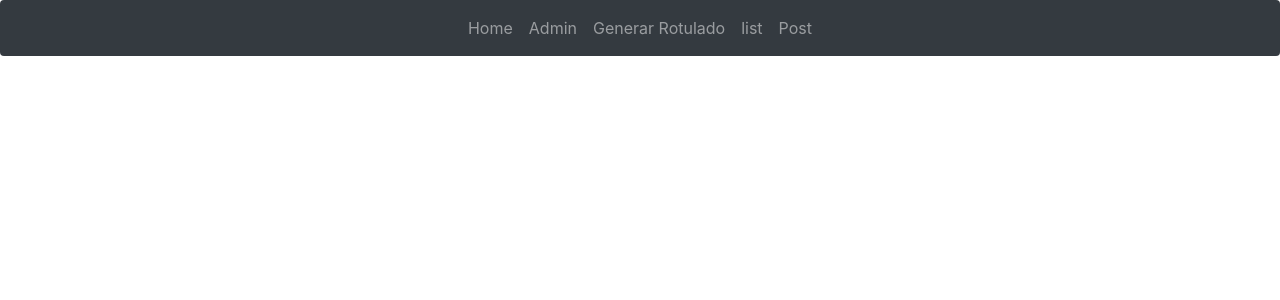
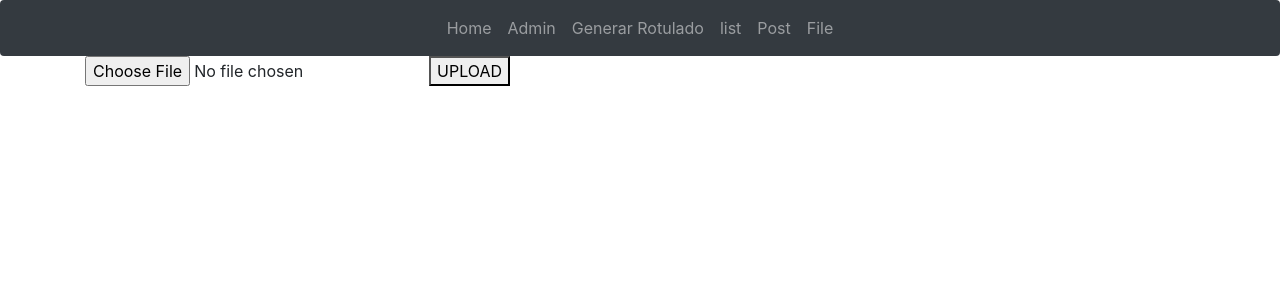
Before and after one commit to EliceoJoel/Cliente-TIS, a React (Create React App) app: page /file in a window 1280 px wide. Shown: the top 300 px of the page. Built offline with nearby package versions, Linux system fonts and the light colour scheme.

Commit message:
ya funcion el frontend de post

```diff
--- a/src/App.js
+++ b/src/App.js
@@ -8,7 +8,7 @@ import Generate_Rotulado from './components/Generate_Rotulado'
 import Profile from './components/Profile'
 import List from './components/List'
 import Post from './components/Post'
-
+import FilePrueba from './components/FilePrueba'
 
 
 class App extends Component {
@@ -24,6 +24,7 @@ class App extends Component {
             <Route exact path="/profile" component={Profile} />
             <Route exact path="/list" component={List} />
             <Route exact path="/post" component={Post} />
+            <Route exact path="/file" component={FilePrueba} />
           </div>
         </div>
       </Router>
--- /dev/null
+++ b/src/components/FilePrueba.js
@@ -0,0 +1,47 @@
+import React, { Component } from 'react'
+import axios from 'axios'
+export class FilePrueba extends Component {
+    state = {
+        selectedFile: null
+    }
+
+    fileSelectedHandler = event =>{
+        this.setState({selectedFile: event.target.files[0]})
+    }
+    fileUploadHandler = () =>{
+            const fd = new FormData();
+            fd.append('name', "prueba")
+            fd.append('year', "prueba")
+            fd.append('type', "prueba")
+            fd.append('departament', "prueba")
+            fd.append('auxiliary', "prueba")
+            fd.append('file', this.state.selectedFile, this.state.selectedFile.name)
+            axios({
+                method: 'post',
+            url: 'api/announcement',
+            data: fd,
+            headers: {'Content-Type': 'multipart/form-data' }
+                })
+            .then(res =>{
+                console.log(res);
+            });
+
+    }
+    render() {
+        return (
+            <div>
+                 <input
+
+                      onChange ={this.fileSelectedHandler}
+                      type = "file"
+                      name = "file"
+                      accept = "application/pdf"
+
+                     />
+                    <button onClick = {this.fileUploadHandler}> UPLOAD </button>
+            </div>
+        )
+    }
+}
+
+export default FilePrueba
--- a/src/components/Navbar.js
+++ b/src/components/Navbar.js
@@ -29,6 +29,11 @@ class Landing extends Component {
         <li className = "nav-item">
         <Link to ="/Post" className= "nav-link">
                      Post
+               </Link>
+          </li>
+          <li className = "nav-item">
+        <Link to ="/File" className= "nav-link">
+                     File
                </Link>
           </li>
       </ul>
--- a/src/components/Post.js
+++ b/src/components/Post.js
@@ -90,12 +90,12 @@ var op = [
     //      let reader = new FileReader
     //      reader.readAsDataURL(file)
     //  }
-    handleFile(event){
-        this.setState({file: event})
+    handleFile = (event) =>{ this.setState({file: event.target.files[0]})}
+       // this.setState({file: event})
        // let reader = new FileReader
       //    reader.readAsDataURL(file[0])
 
-    }
+
 
      handleUpload(e ){
          e.preventDefault()
@@ -107,7 +107,7 @@ var op = [
 
         })
         if(this.valid()){
-         let file = this.state.file
+         //let file = this.state.file
 
          let name = this.state.name
          let year = this.state.year
@@ -121,7 +121,7 @@ var op = [
              send.append('type', type)
              send.append('departament', departament)
              send.append('auxiliary', this.getAux())
-             send.append('file', year)
+             send.append('file', this.state.file, this.state.file.name)
              //axios.post('api/announcement', send)
              axios({
                 method: 'post',
@@ -264,7 +264,7 @@ var op = [
 
       <p></p>
 
-                    {/* <div className="form-group col-md-10 "> */}
+                    <div className="form-group col-md-10 ">
                            <label htmlFor="Archivo">Archivo</label>
                        <p></p>
                        <p></p>
@@ -276,7 +276,7 @@ var op = [
                         accept = "application/pdf"
                        />
                         <p style={{color:"red"}}>{this.state.file_error}</p>
-                       {/* </div> */}
+                       </div>
                      </div>
                   <div>
 
```
